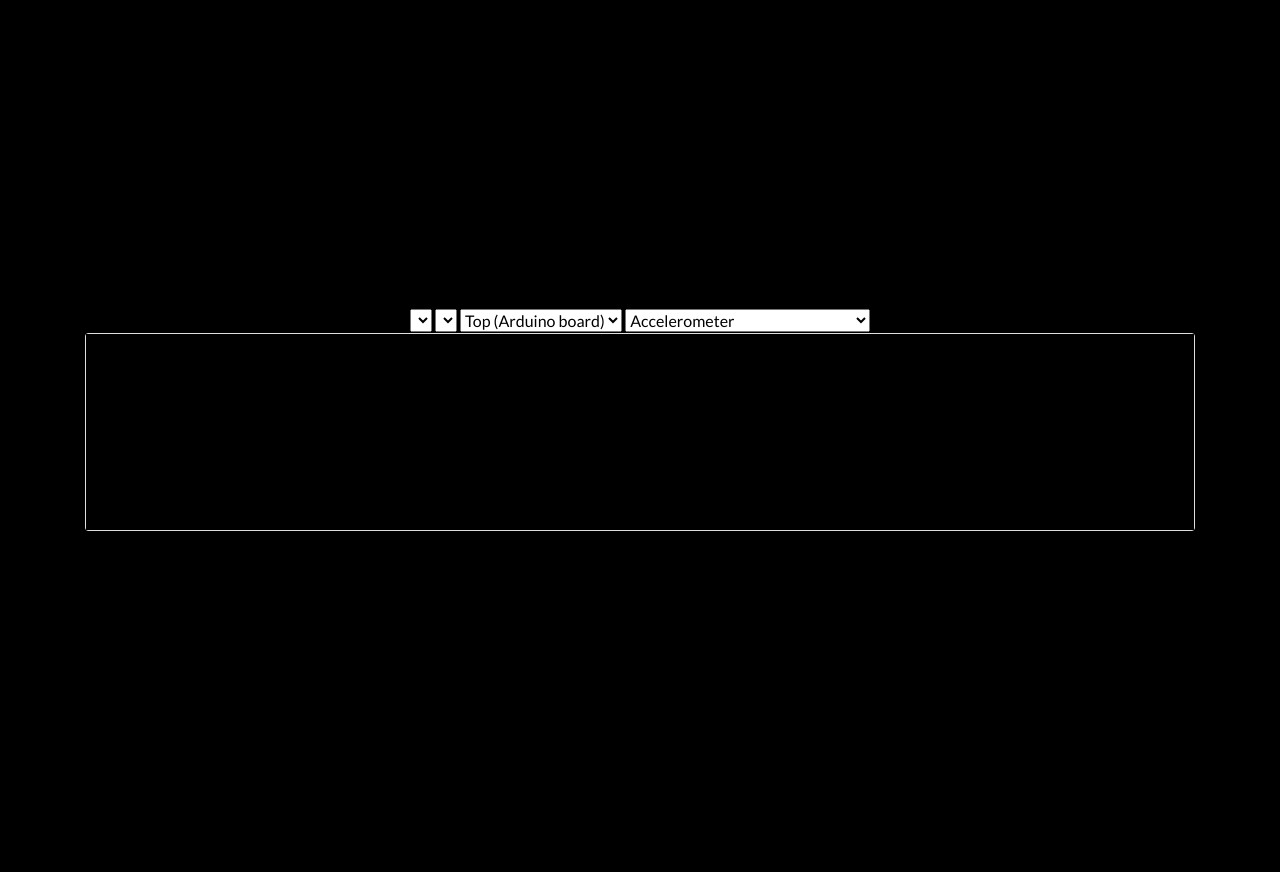
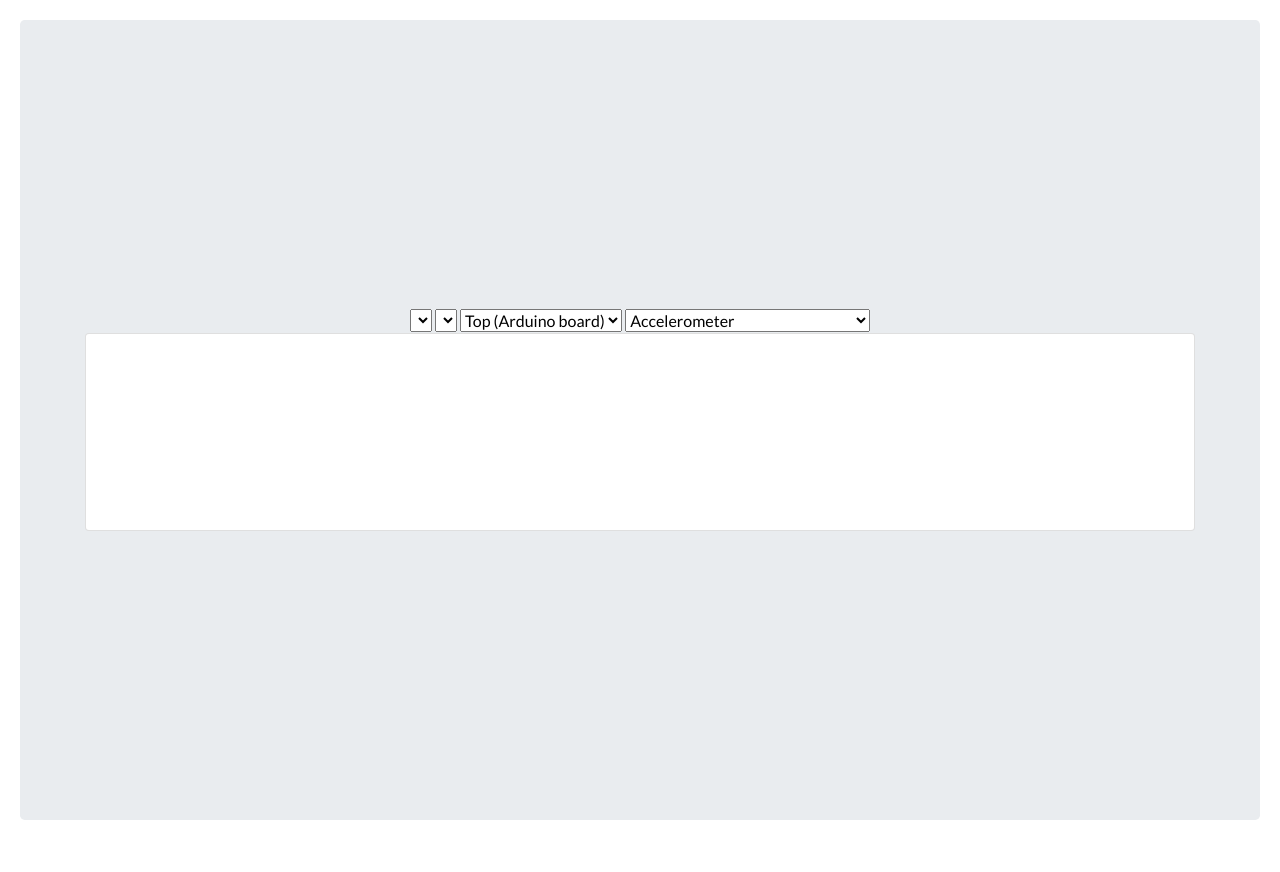
Before and after one commit to sgametrio/hockey-stick-monitor, a Flask app: page / in a window 1280 px wide. Run offline with Flask 2, Linux system fonts and the light colour scheme; data that the repository does not hold is empty; a map, chart or similar area stays blank; some libraries are stand-ins or nearby versions.

Commit message:
Back to white, Demetrio commands

```diff
--- a/server/templates/index.html
+++ b/server/templates/index.html
@@ -11,7 +11,7 @@
         font-family: Lato, Arial;
         color: #fff;
         padding: 20px;
-        background-color: black;
+        //background-color: black;
     }
 
     .vertical-center {
@@ -20,9 +20,12 @@
 
         display: flex;
         align-items: center;
-        background-color: black;
+        //background-color: black;
     }
 
+    .card-body {
+        //background-color: black;
+    }
     </style>
 </head>
 <body>
@@ -55,7 +58,7 @@
         <div class="row">
             <div class="col-12">
                 <div class="card">
-                    <div class="card-body" style="background-color: black;">
+                    <div class="card-body">
                         <canvas id="canvas"></canvas>
                     </div>
                 </div>
@@ -110,7 +113,7 @@
             legend: {
                 position: 'top',
                 labels: {
-                    fontColor: 'white'
+                    //fontColor: 'white'
                 }
             },
             showLines: false,
@@ -127,7 +130,7 @@
             title: {
                 display: true,
                 text: 'Data',
-                fontColor: 'white'
+                //fontColor: 'white'
             },
             tooltips: {
                 mode: 'index',
@@ -139,13 +142,13 @@
                 animationDuration: 0 // duration of animations when hovering an item
             },
             pointLabels: {
-                fontColor: 'white' // labels around the edge like 'Running'
+                //fontColor: 'white' // labels around the edge like 'Running'
             },
             gridLines: {
-                color: 'rgba(255, 255, 255, 0.2)'
+                //color: 'rgba(255, 255, 255, 0.2)'
             },
             angleLines: {
-                color: 'white' // lines radiating from the center
+                //color: 'white' // lines radiating from the center
             },
             scales: {
                 xAxes: [{
@@ -163,7 +166,7 @@
                     }
                 }],
                 ticks: {
-                    fontColor: 'white', // labels such as 10, 20, etc
+                    //fontColor: 'white', // labels such as 10, 20, etc
                     showLabelBackdrop: false // hide square behind text
                 },
             }
@@ -171,13 +174,14 @@
     };
 
     // A plugin to draw the background color
+    /*
     Chart.plugins.register({
         beforeDraw: function (chartInstance) {
             var ctx = chartInstance.chart.ctx;
             ctx.fillStyle = 'black';
             ctx.fillRect(0, 0, chartInstance.chart.width, chartInstance.chart.height);
         }
-    })
+    });*/
 
     function sleep(ms) {
         return new Promise(resolve => setTimeout(resolve, ms));
```
